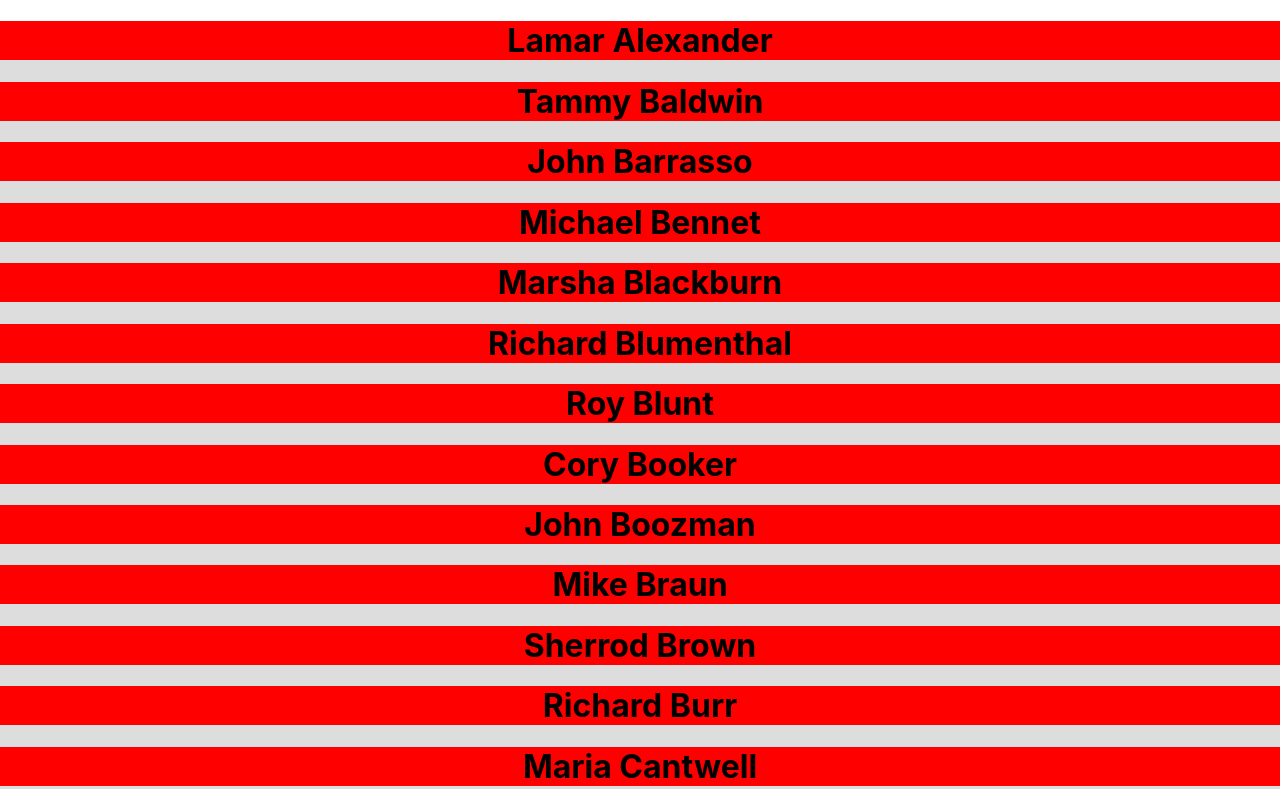
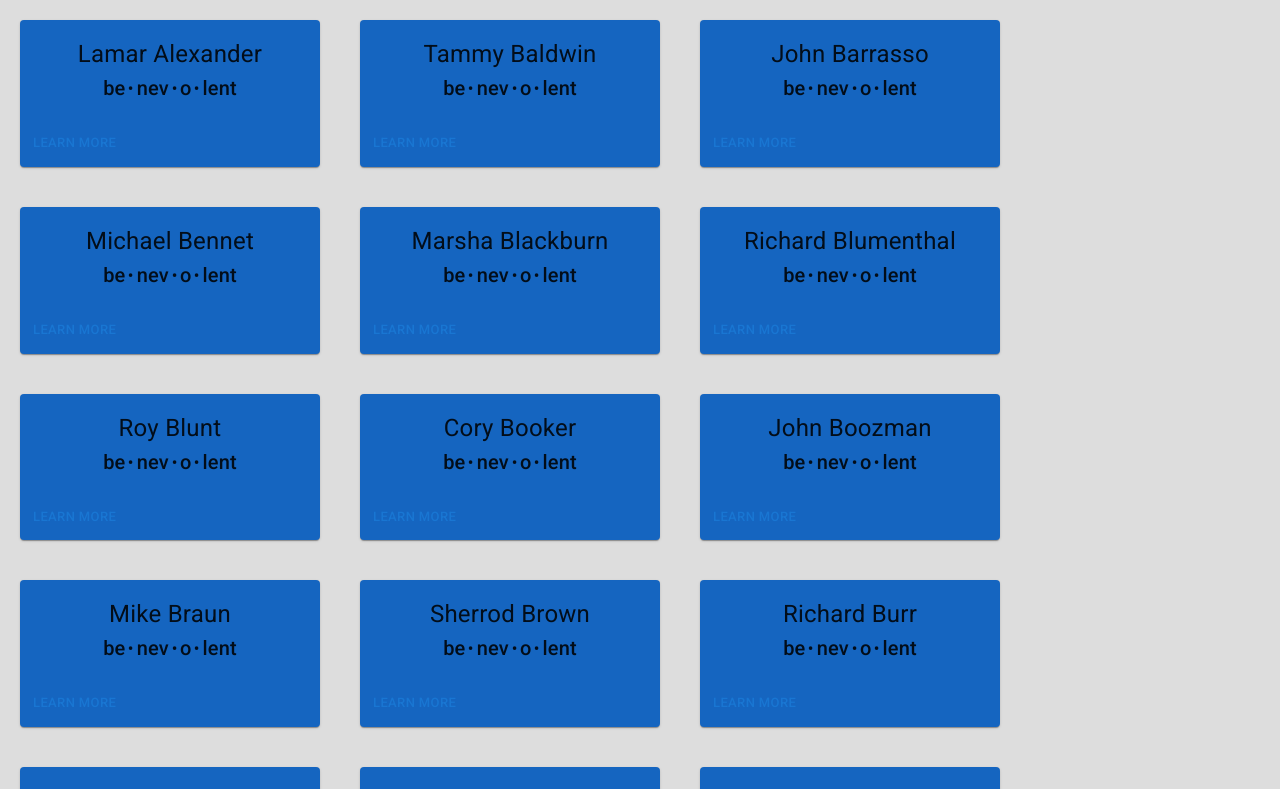
Before and after one commit to ConnerChappell/3790-practice-app, a React (Create React App) app: page / in a window 1280 px wide. Shown: the top 789 px of the page. Built offline with nearby package versions, Linux system fonts and the light colour scheme; the HTML template or start-up script is replaced by a standard one.

Commit message:
Adding material ui version 5 stuff

```diff
--- a/package.json
+++ b/package.json
@@ -3,12 +3,16 @@
   "version": "0.1.0",
   "private": true,
   "dependencies": {
+    "@emotion/react": "^11.4.1",
+    "@emotion/styled": "^11.3.0",
+    "@mui/icons-material": "^5.0.0-rc.1",
+    "@mui/material": "^5.0.0-rc.1",
     "@testing-library/jest-dom": "^5.14.1",
     "@testing-library/react": "^11.2.7",
     "@testing-library/user-event": "^12.8.3",
     "react": "^17.0.2",
     "react-dom": "^17.0.2",
-    "react-scripts": "^4.0.3",
+    "react-scripts": "^1.1.5",
     "web-vitals": "^1.1.2"
   },
   "scripts": {
--- a/public/index.html
+++ b/public/index.html
@@ -24,6 +24,10 @@
       work correctly both with client-side routing and a non-root public URL.
       Learn how to configure a non-root public URL by running `npm run build`.
     -->
+        <link
+            rel="stylesheet"
+            href="https://fonts.googleapis.com/css?family=Roboto:300,400,500,700&display=swap"
+        />
         <title>React App</title>
     </head>
     <body>
@@ -38,6 +42,5 @@
 
       To begin the development, run `npm start` or `yarn start`.
       To create a production bundle, use `npm run build` or `yarn build`.
-    -->
-  </body>
+    --></body>
 </html>
--- a/src/App.css
+++ b/src/App.css
@@ -3,5 +3,5 @@
   background-color: #ddd;
 }
 .card {
-  background-color: red;
+  margin: 20px;
 }
--- a/src/App.js
+++ b/src/App.js
@@ -1,6 +1,7 @@
+import React from 'react'
+import SenatorContainer from './components/SenatorContainer'
+
 import './App.css';
-import SenatorContainer from './components/SenatorContainer'
-// import SenatorCard from './components/SenatorCard';
 
 const App = () => {
   return (
--- a/src/components/SenatorCard.js
+++ b/src/components/SenatorCard.js
@@ -1,14 +1,50 @@
+import React from 'react'
+import Card from '@mui/material/Card'
+import CardContent from '@mui/material/CardContent'
+import Typography from '@mui/material/Typography'
+import Box from '@mui/material/Box'
+import CardActions from '@mui/material/CardActions'
+import Button from '@mui/material/Button'
+
 import '../App.css'
 
-const SenatorCard = (props) => {
-    const { firstName, lastName, id } = props
+const bull = (
+    <Box
+        component="span"
+        sx={{ display: 'inline-block', mx: '2px', transform: 'scale(0.8)' }}>
+        •
+    </Box>
+)
+
+const SenatorCard = (senator) => {
+    // const { firstName, lastName, id } = props
 
     return (
-        <div key={id} className="card">
-            <h1>
-                {firstName} {lastName}
-            </h1>
-        </div>
+        <Card
+            key={senator.id}
+            className="card"
+            sx={{
+                width: 300,
+                bgcolor: 'primary.dark',
+                '&:hover': {
+                    backgroundColor: 'primary.main',
+                    opacity: [0.9, 0.8, 0.7],
+                },
+            }}>
+            <CardContent>
+                <Typography sx={{ fontSize: 24 }} color="text.primary">
+                    {senator.first_name} {senator.last_name}
+                </Typography>
+
+                <Typography variant="h6" component="div">
+                    be{bull}nev{bull}o{bull}lent
+                </Typography>
+            </CardContent>
+
+            <CardActions>
+                <Button size="small">Learn More</Button>
+            </CardActions>
+        </Card>
     )
 }
 
--- a/src/components/SenatorContainer.js
+++ b/src/components/SenatorContainer.js
@@ -1,19 +1,20 @@
+import React from 'react'
 import { senators } from '../data/senate'
 import SenatorCard from './SenatorCard'
+import Box from '@mui/material/Box'
 
 const SenatorContainer = () => {
     return (
-        <div>
+        <Box sx={{
+            display: 'flex',
+            flexWrap: 'wrap'
+        }}>
             {senators.map((senator) => {
                 return (
-                    <SenatorCard
-                        firstName={senator.first_name}
-                        lastName={senator.last_name}
-                        id={senator.id}
-                    />
+                    <SenatorCard {...senator} />
                 )
             })}
-        </div>
+        </Box>
     )
 }
 
```
Also changed, not shown: 1 other file (tests, documents, lock files or other folders). Lines whose indentation alone changed are shown as unchanged.
